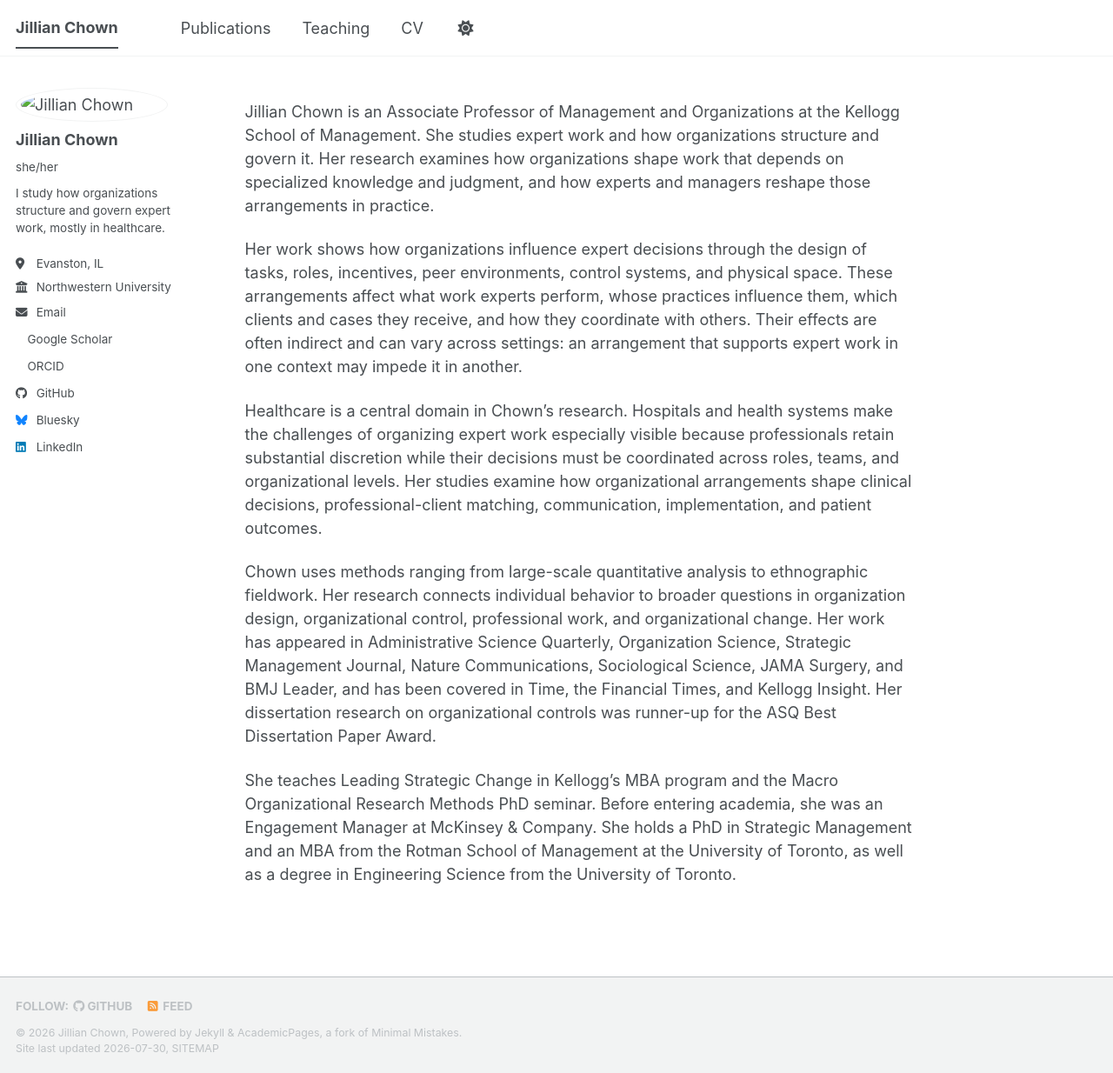
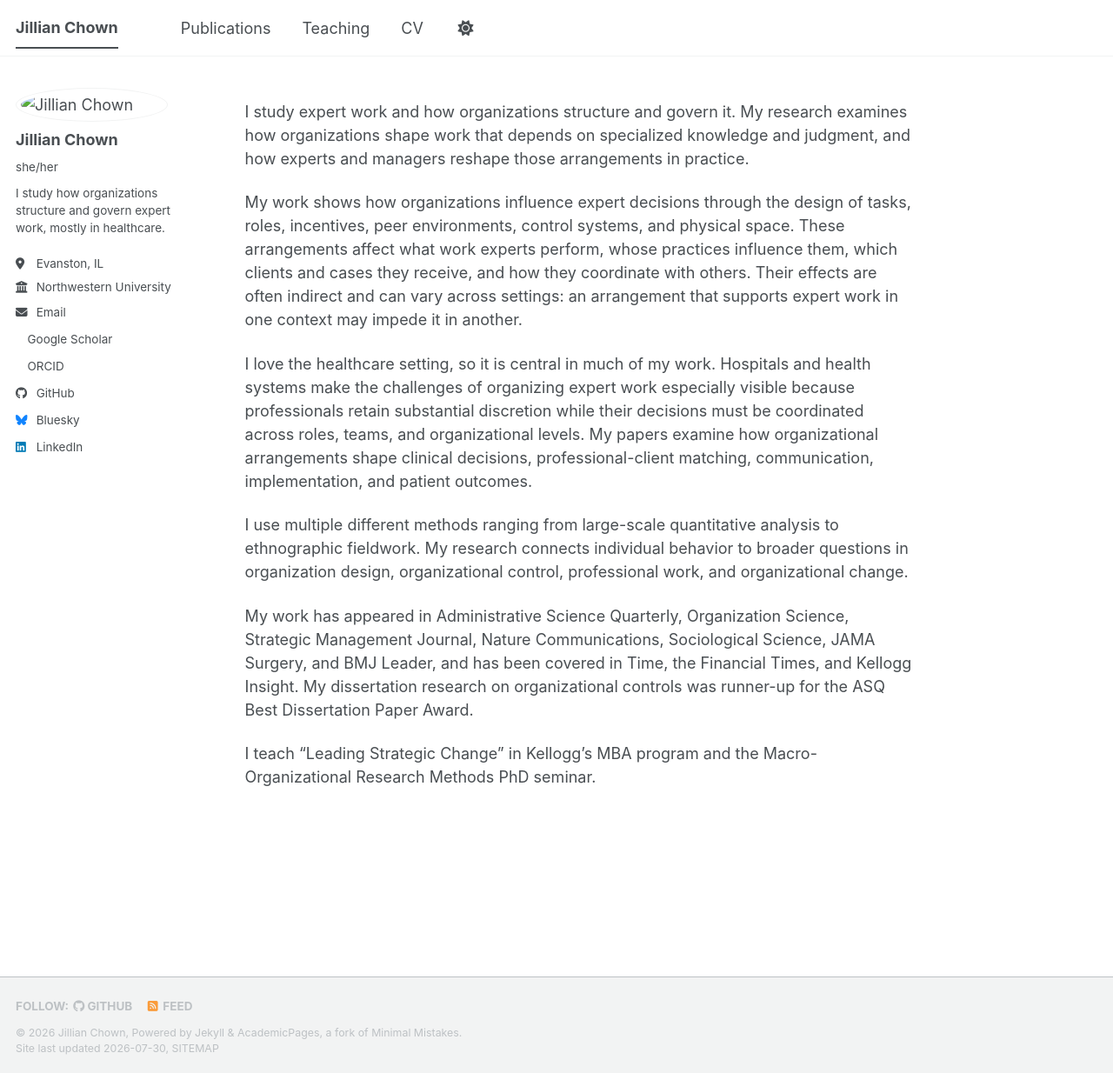
Before and after one commit to jillianchown/jillianchown.github.io, a Jekyll site: the page built from _pages/about.md, in a window 1280 px wide and 1234 px high. Shown: the whole window at 87% size. Built offline with Jekyll 4.4.1, drawn with Linux system fonts in a browser that asks for light colours; a style sheet for code colours, icons or effects is not loaded.

Commit message:
Update about.md

```diff
--- a/_pages/about.md
+++ b/_pages/about.md
@@ -8,12 +8,14 @@ redirect_from:
 ---
 
 
-Jillian Chown is an Associate Professor of Management and Organizations at the Kellogg School of Management. She studies expert work and how organizations structure and govern it. Her research examines how organizations shape work that depends on specialized knowledge and judgment, and how experts and managers reshape those arrangements in practice.
+I study expert work and how organizations structure and govern it. My research examines how organizations shape work that depends on specialized knowledge and judgment, and how experts and managers reshape those arrangements in practice.
 
-Her work shows how organizations influence expert decisions through the design of tasks, roles, incentives, peer environments, control systems, and physical space. These arrangements affect what work experts perform, whose practices influence them, which clients and cases they receive, and how they coordinate with others. Their effects are often indirect and can vary across settings: an arrangement that supports expert work in one context may impede it in another.
+My work shows how organizations influence expert decisions through the design of tasks, roles, incentives, peer environments, control systems, and physical space. These arrangements affect what work experts perform, whose practices influence them, which clients and cases they receive, and how they coordinate with others. Their effects are often indirect and can vary across settings: an arrangement that supports expert work in one context may impede it in another.
 
-Healthcare is a central domain in Chown’s research. Hospitals and health systems make the challenges of organizing expert work especially visible because professionals retain substantial discretion while their decisions must be coordinated across roles, teams, and organizational levels. Her studies examine how organizational arrangements shape clinical decisions, professional-client matching, communication, implementation, and patient outcomes.
+I love the healthcare setting, so it is central in much of my work. Hospitals and health systems make the challenges of organizing expert work especially visible because professionals retain substantial discretion while their decisions must be coordinated across roles, teams, and organizational levels. My papers examine how organizational arrangements shape clinical decisions, professional-client matching, communication, implementation, and patient outcomes.
 
-Chown uses methods ranging from large-scale quantitative analysis to ethnographic fieldwork. Her research connects individual behavior to broader questions in organization design, organizational control, professional work, and organizational change. Her work has appeared in Administrative Science Quarterly, Organization Science, Strategic Management Journal, Nature Communications, Sociological Science, JAMA Surgery, and BMJ Leader, and has been covered in Time, the Financial Times, and Kellogg Insight. Her dissertation research on organizational controls was runner-up for the ASQ Best Dissertation Paper Award.
+I use multiple different methods ranging from large-scale quantitative analysis to ethnographic fieldwork. My research connects individual behavior to broader questions in organization design, organizational control, professional work, and organizational change.
 
-She teaches Leading Strategic Change in Kellogg’s MBA program and the Macro Organizational Research Methods PhD seminar. Before entering academia, she was an Engagement Manager at McKinsey & Company. She holds a PhD in Strategic Management and an MBA from the Rotman School of Management at the University of Toronto, as well as a degree in Engineering Science from the University of Toronto.
+My work has appeared in Administrative Science Quarterly, Organization Science, Strategic Management Journal, Nature Communications, Sociological Science, JAMA Surgery, and BMJ Leader, and has been covered in Time, the Financial Times, and Kellogg Insight. My dissertation research on organizational controls was runner-up for the ASQ Best Dissertation Paper Award.
+
+I teach "Leading Strategic Change" in Kellogg’s MBA program and the Macro-Organizational Research Methods PhD seminar.
```
